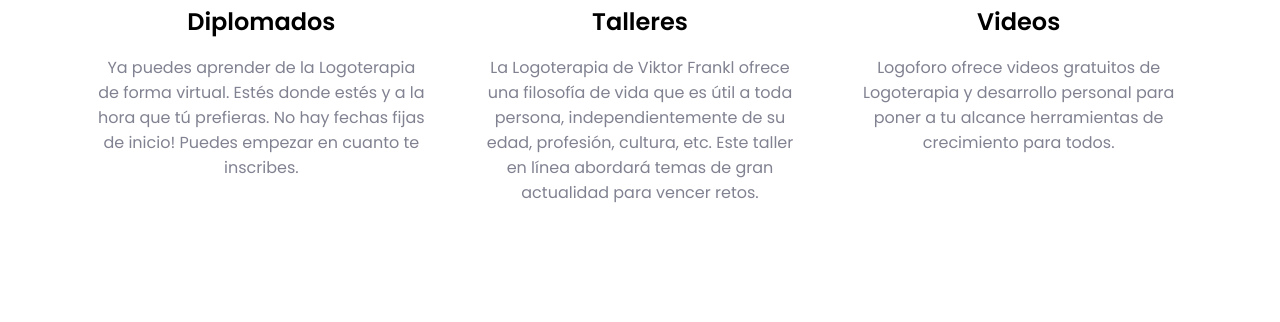
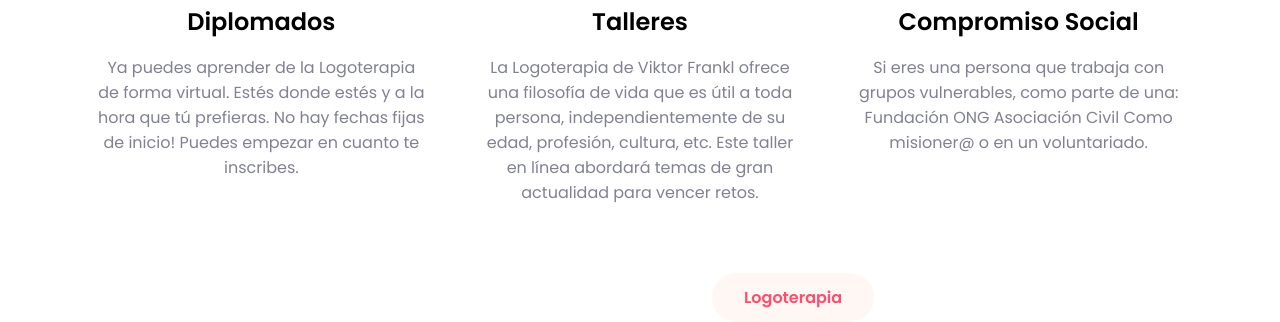
Before and after one commit to MaresCDMX/logoterapeuta, a plain HTML site: page index.html in a window 1280 px wide. Shown: the part 1093-1415 px from the top of the page. Before the commit the page ends 1378 px from the top, so only its background shows below. Drawn offline with nearby package versions, Linux system fonts and the light colour scheme.

Commit message:
services padding ready

```diff
--- a/index.html
+++ b/index.html
@@ -140,14 +140,14 @@
             </div>
             <div class="grid-item px-5">
               <div class="text-center text-2xl text-red">
-                <i class="uil uil-youtube"></i>
+                <i class="uil uil-user-arrows"></i>
               </div>
               <div class="text-center">
-                <h4 class="text-md py-2">Videos</h4>
+                <h4 class="text-md py-2">Compromiso Social</h4>
                 <span class="text-gray"
-                  >Logoforo ofrece videos gratuitos de Logoterapia y desarrollo
-                  personal para poner a tu alcance herramientas de crecimiento
-                  para todos.</span
+                  >Si eres una persona que trabaja con grupos vulnerables, como
+                  parte de una: Fundación ONG Asociación Civil Como misioner@ o
+                  en un voluntariado.</span
                 >
               </div>
             </div>
@@ -155,6 +155,23 @@
         </div>
       </section>
       <!-- @@@@@@@@@@@@  /Agency Area @@@@@@@@@@@@@ -->
+
+      <!-- @@@@@@@@@@@@  Life Area @@@@@@@@@@@@@ -->
+      <section class="container mx-auto life-area">
+        <div class="grid cols-1 lg-cols-2 text-center md-text-left">
+          <div class="grid-images">
+            <div class="item-one"></div>
+            <div class="item-two"></div>
+            <div class="item-three"></div>
+          </div>
+          <div class="py-10">
+            <span class="d-inline btn btn-primary bg-gradient-peach text-red"
+              >Logoterapia</span
+            >
+          </div>
+        </div>
+      </section>
+      <!-- @@@@@@@@@@@@  /Life Area @@@@@@@@@@@@@ -->
     </main>
     <!-- @@@@@@@@@@@@  /Main Section @@@@@@@@@@@@@ -->
 
--- a/style.css
+++ b/style.css
@@ -305,6 +305,10 @@ ul {
   .container {
     max-width: 768px;
   }
+
+  .md-text-left {
+    text-align: left;
+  }
 }
 
 /* for large screen lg (1024 px) */
@@ -334,6 +338,10 @@ ul {
 
   .active {
     max-height: 100% !important;
+  }
+
+  .lg-cols-2 {
+    grid-template-columns: repeat(2, minmax(0, 1fr));
   }
 
   .lg-cols-3 {
```
